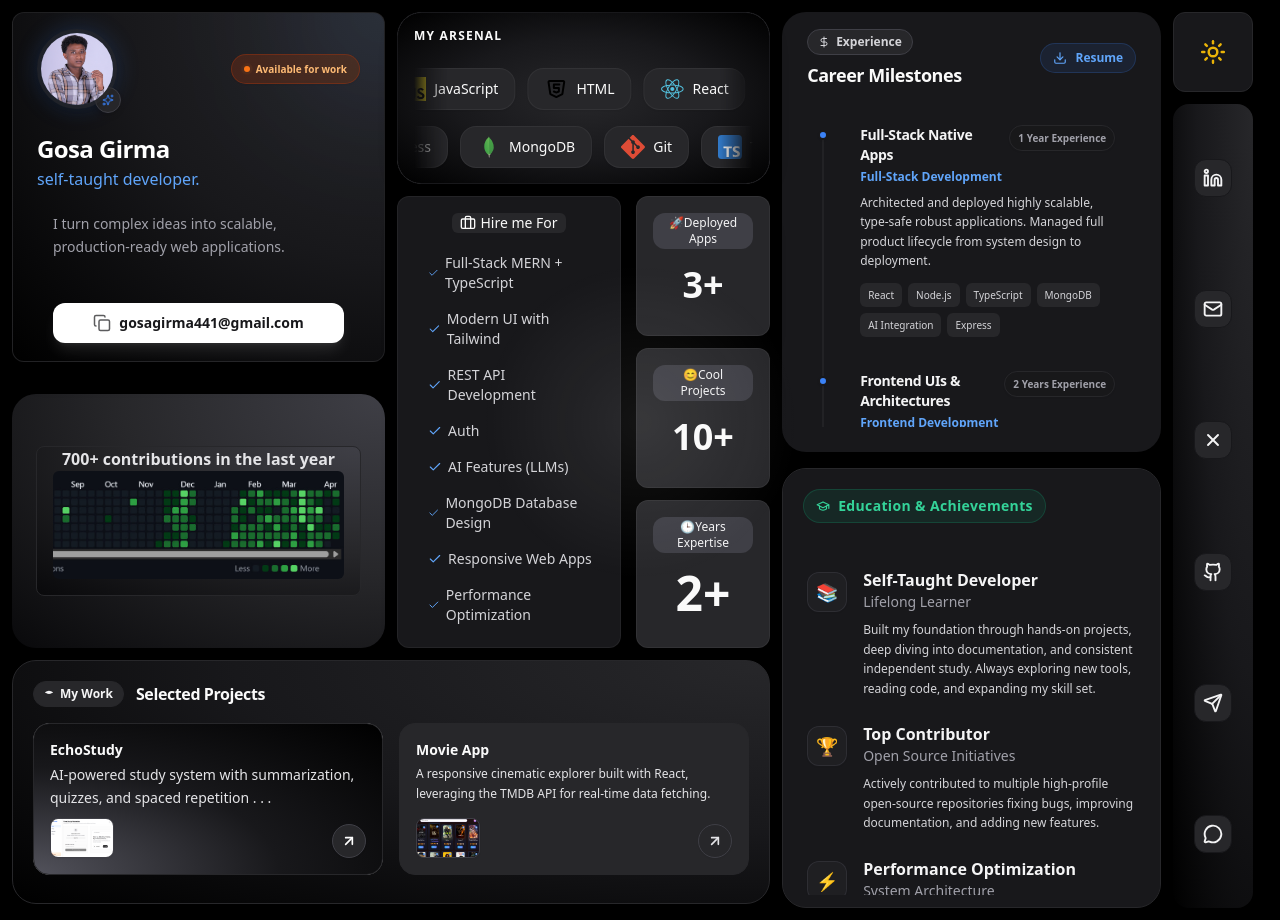
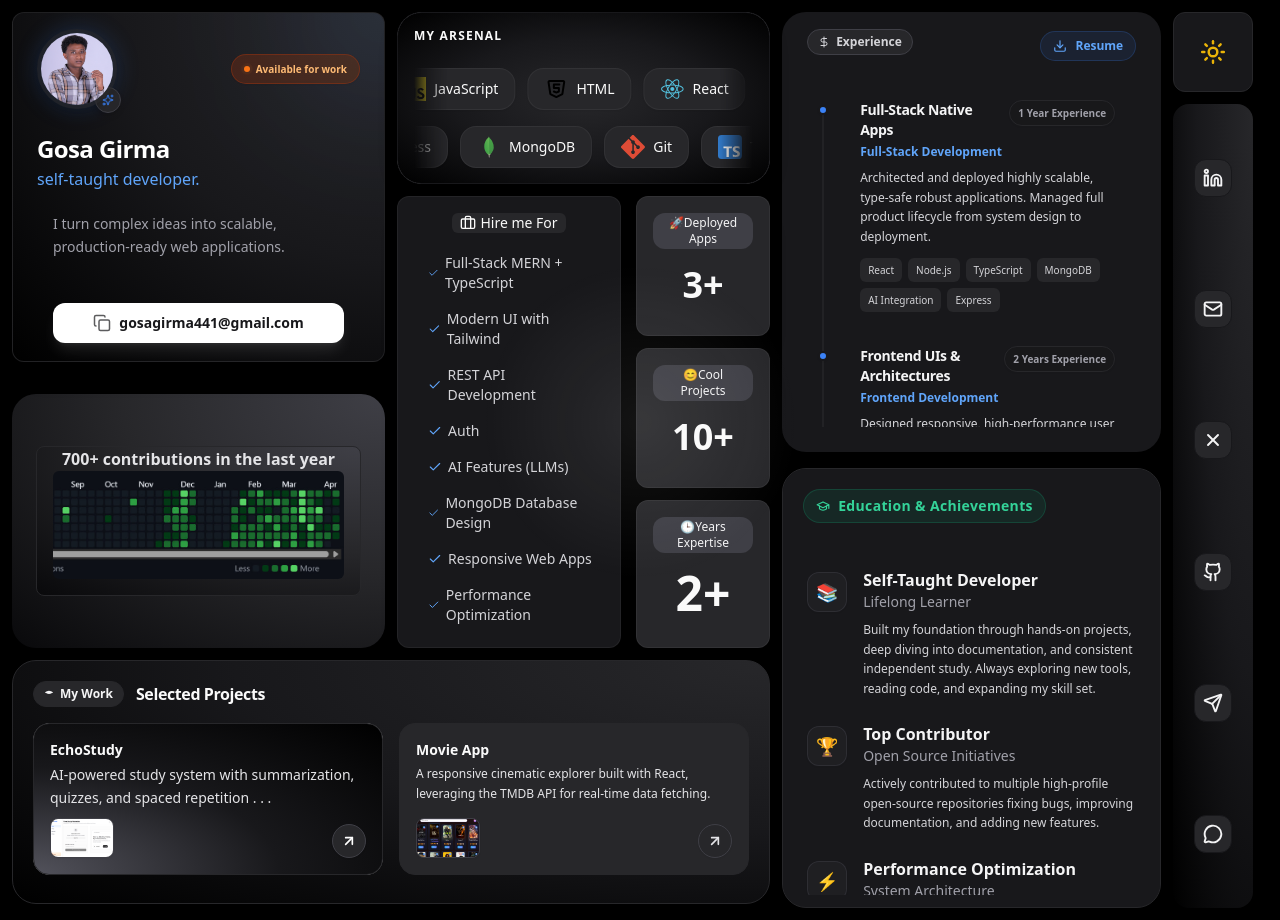
Before and after one commit to gosag/bentofolio, a React (Vite) app in the folder bentofolio/: page / in a window 1280 px wide. Built offline with nearby package versions, Linux system fonts and the light colour scheme.

Commit message:
fix: remove redundant heading from Experiences component for cleaner UI

```diff
--- a/bentofolio/src/DetailsPanel.tsx
+++ b/bentofolio/src/DetailsPanel.tsx
@@ -36,9 +36,7 @@ function Experiences() {
               </svg>
               Experience
             </div>
-            <h1 className="text-zinc-900 text-lg font-bold leading-snug tracking-tight dark:text-zinc-50">
-              Career Milestones
-            </h1>
+
           </div>
           <a href="/Gosa_Girma_Resume.pdf" download className="relative z-50">
             <motion.button
```
